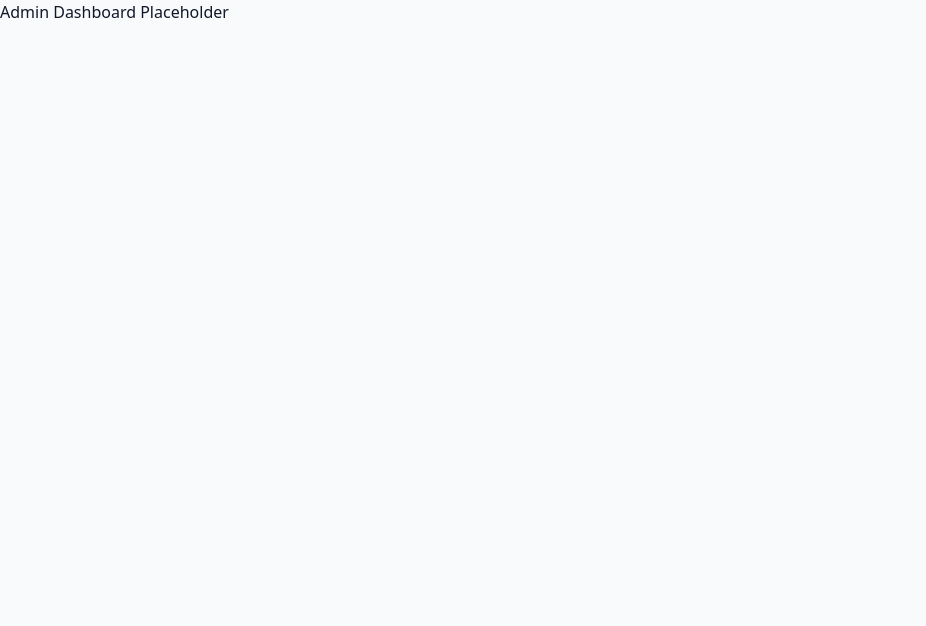
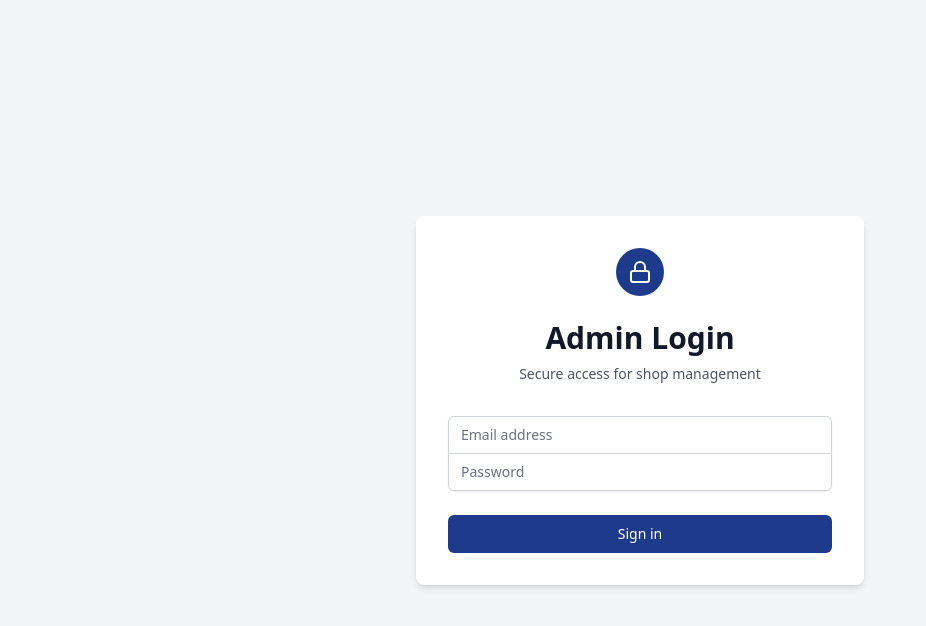
Before and after one commit to Shresth1822/shop-management-system, a React (Vite) app: page /admin/login in a window 1280 px wide. Shown: the top 626 px of the page, without its empty margins (0-926 px from the left). Built offline with nearby package versions, Linux system fonts and the light colour scheme.

Commit message:
feat: Add admin authentication, login page, and protected routes

```diff
--- a/src/App.jsx
+++ b/src/App.jsx
@@ -9,9 +9,14 @@ import About from "./pages/public/About";
 import Contact from "./pages/public/Contact";
 import Placeholder from "./pages/public/Placeholder"; // Temporary for other pages
 
+import { AuthProvider } from "./contexts/AuthContext";
+import AdminLogin from "./pages/admin/AdminLogin";
+import ProtectedRoute from "./components/admin/common/ProtectedRoute";
+
 function App() {
   return (
     <Router>
+      <AuthProvider>
         <Routes>
           {/* Public Routes */}
           <Route element={<PublicLayout />}>
@@ -21,20 +26,28 @@ function App() {
             <Route path="/contact" element={<Contact />} />
           </Route>
 
-        {/* Admin Routes (Placeholder for now) */}
+          {/* Admin Routes */}
+          <Route path="/admin/login" element={<AdminLogin />} />
+
+          <Route element={<ProtectedRoute />}>
             <Route
-          path="/admin/*"
-          element={<div>Admin Dashboard Placeholder</div>}
+              path="/admin/dashboard"
+              element={<div>Admin Dashboard (Protected)</div>}
             />
+            {/* Other protected admin routes will go here */}
+          </Route>
 
           {/* 404 Route */}
           <Route
             path="*"
             element={
-            <div className="p-8 text-center text-2xl">404 - Page Not Found</div>
+              <div className="p-8 text-center text-2xl">
+                404 - Page Not Found
+              </div>
             }
           />
         </Routes>
+      </AuthProvider>
     </Router>
   );
 }
--- /dev/null
+++ b/src/components/admin/common/ProtectedRoute.jsx
@@ -0,0 +1,19 @@
+import React from "react";
+import { Navigate, Outlet } from "react-router-dom";
+import { useAuth } from "../../../contexts/AuthContext";
+
+const ProtectedRoute = () => {
+  const { user, loading } = useAuth();
+
+  if (loading) {
+    return (
+      <div className="min-h-screen flex justify-center items-center">
+        <div className="animate-spin rounded-full h-12 w-12 border-b-2 border-primary"></div>
+      </div>
+    );
+  }
+
+  return user ? <Outlet /> : <Navigate to="/admin/login" />;
+};
+
+export default ProtectedRoute;
--- /dev/null
+++ b/src/contexts/AuthContext.jsx
@@ -0,0 +1,43 @@
+import React, { createContext, useContext, useEffect, useState } from "react";
+import { supabase } from "../lib/supabase";
+
+const AuthContext = createContext({});
+
+export const useAuth = () => useContext(AuthContext);
+
+export const AuthProvider = ({ children }) => {
+  const [user, setUser] = useState(null);
+  const [loading, setLoading] = useState(true);
+
+  useEffect(() => {
+    // Check active session
+    supabase.auth.getSession().then(({ data: { session } }) => {
+      setUser(session?.user ?? null);
+      setLoading(false);
+    });
+
+    // Listen for changes on auth state (logged in, signed out, etc.)
+    const {
+      data: { subscription },
+    } = supabase.auth.onAuthStateChange((_event, session) => {
+      setUser(session?.user ?? null);
+      setLoading(false);
+    });
+
+    return () => subscription.unsubscribe();
+  }, []);
+
+  const value = {
+    signUp: (data) => supabase.auth.signUp(data),
+    signIn: (data) => supabase.auth.signInWithPassword(data),
+    signOut: () => supabase.auth.signOut(),
+    user,
+    loading,
+  };
+
+  return (
+    <AuthContext.Provider value={value}>
+      {!loading && children}
+    </AuthContext.Provider>
+  );
+};
--- /dev/null
+++ b/src/pages/admin/AdminLogin.jsx
@@ -0,0 +1,108 @@
+import React, { useState } from "react";
+import { useNavigate } from "react-router-dom";
+import { useAuth } from "../../contexts/AuthContext";
+import { Lock, AlertCircle } from "lucide-react";
+
+const AdminLogin = () => {
+  const [email, setEmail] = useState("");
+  const [password, setPassword] = useState("");
+  const [error, setError] = useState("");
+  const [loading, setLoading] = useState(false);
+  const { signIn } = useAuth();
+  const navigate = useNavigate();
+
+  const handleSubmit = async (e) => {
+    e.preventDefault();
+    try {
+      setError("");
+      setLoading(true);
+      const { error } = await signIn({ email, password });
+      if (error) throw error;
+      navigate("/admin/dashboard");
+    } catch (err) {
+      setError("Failed to sign in: " + err.message);
+    } finally {
+      setLoading(false);
+    }
+  };
+
+  return (
+    <div className="min-h-screen bg-gray-100 flex items-center justify-center py-12 px-4 sm:px-6 lg:px-8">
+      <div className="max-w-md w-full space-y-8 bg-white p-8 rounded-lg shadow-md">
+        <div className="text-center">
+          <div className="mx-auto h-12 w-12 bg-primary rounded-full flex items-center justify-center">
+            <Lock className="h-6 w-6 text-white" />
+          </div>
+          <h2 className="mt-6 text-3xl font-extrabold text-gray-900">
+            Admin Login
+          </h2>
+          <p className="mt-2 text-sm text-gray-600">
+            Secure access for shop management
+          </p>
+        </div>
+
+        {error && (
+          <div className="bg-red-50 border-l-4 border-red-500 p-4 mb-4">
+            <div className="flex">
+              <div className="flex-shrink-0">
+                <AlertCircle className="h-5 w-5 text-red-500" />
+              </div>
+              <div className="ml-3">
+                <p className="text-sm text-red-700">{error}</p>
+              </div>
+            </div>
+          </div>
+        )}
+
+        <form className="mt-8 space-y-6" onSubmit={handleSubmit}>
+          <div className="rounded-md shadow-sm -space-y-px">
+            <div>
+              <label htmlFor="email-address" className="sr-only">
+                Email address
+              </label>
+              <input
+                id="email-address"
+                name="email"
+                type="email"
+                autoComplete="email"
+                required
+                className="appearance-none rounded-none relative block w-full px-3 py-2 border border-gray-300 placeholder-gray-500 text-gray-900 rounded-t-md focus:outline-none focus:ring-primary focus:border-primary focus:z-10 sm:text-sm"
+                placeholder="Email address"
+                value={email}
+                onChange={(e) => setEmail(e.target.value)}
+              />
+            </div>
+            <div>
+              <label htmlFor="password" className="sr-only">
+                Password
+              </label>
+              <input
+                id="password"
+                name="password"
+                type="password"
+                autoComplete="current-password"
+                required
+                className="appearance-none rounded-none relative block w-full px-3 py-2 border border-gray-300 placeholder-gray-500 text-gray-900 rounded-b-md focus:outline-none focus:ring-primary focus:border-primary focus:z-10 sm:text-sm"
+                placeholder="Password"
+                value={password}
+                onChange={(e) => setPassword(e.target.value)}
+              />
+            </div>
+          </div>
+
+          <div>
+            <button
+              type="submit"
+              disabled={loading}
+              className="group relative w-full flex justify-center py-2 px-4 border border-transparent text-sm font-medium rounded-md text-white bg-primary hover:bg-secondary focus:outline-none focus:ring-2 focus:ring-offset-2 focus:ring-primary disabled:opacity-50"
+            >
+              {loading ? "Signing in..." : "Sign in"}
+            </button>
+          </div>
+        </form>
+      </div>
+    </div>
+  );
+};
+
+export default AdminLogin;
```
Also changed, not shown: build_error.txt (added). Lines whose indentation alone changed are shown as unchanged.
